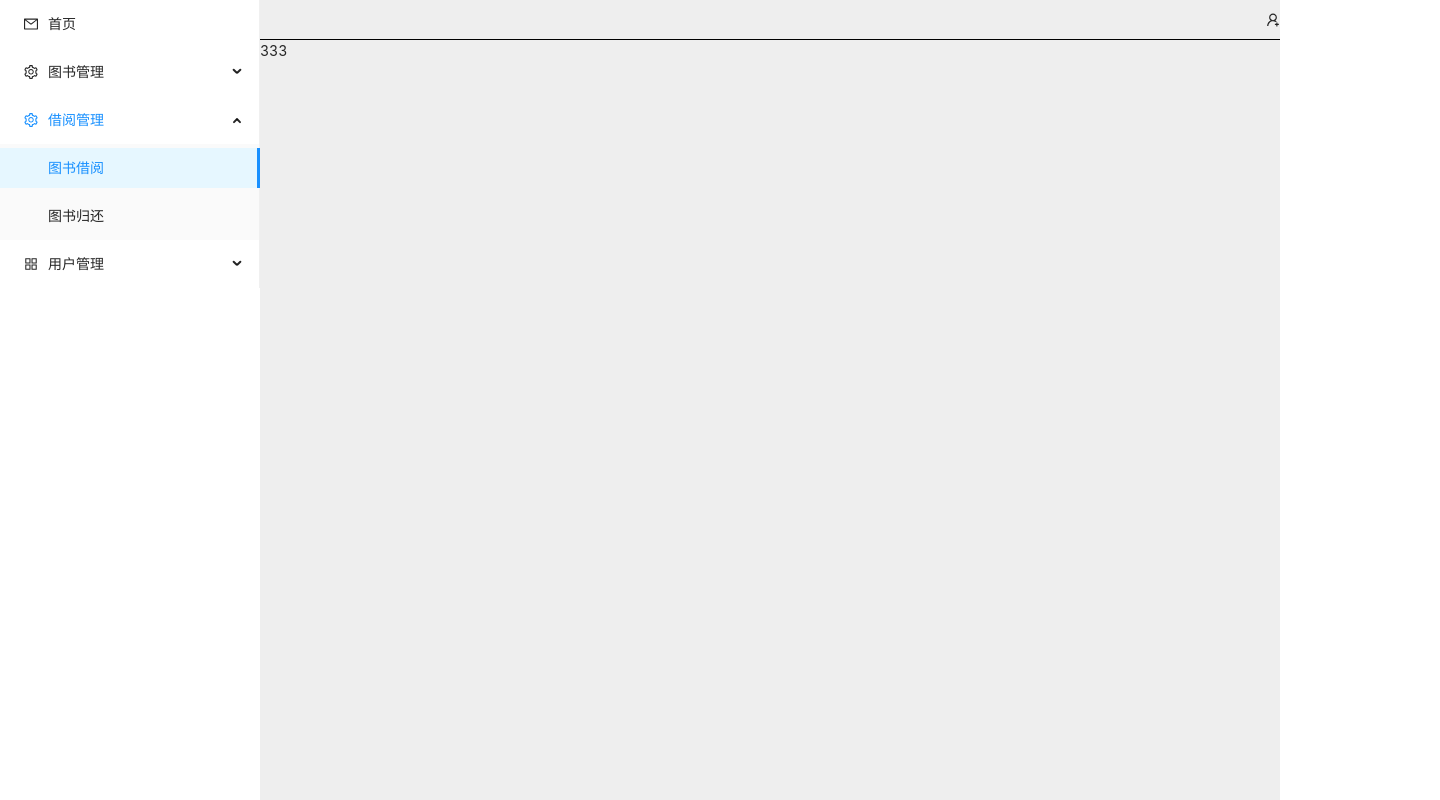
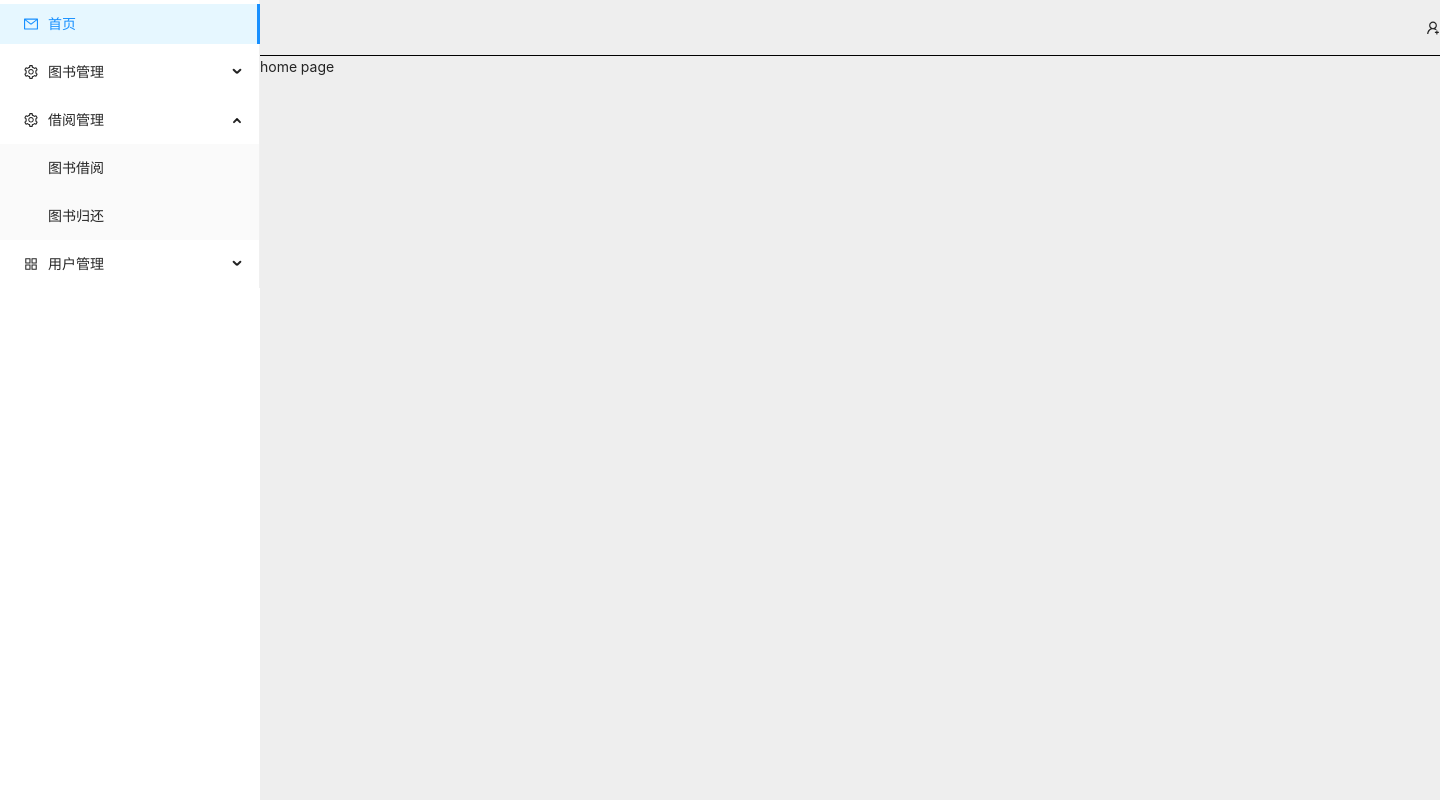
Before and after one commit to aa1213889/book-manage-web, a React app: page /home in a window 1280 px wide. Shown: the top 800 px of the page, 1440 px wide, since content can reach past the window. Built offline with nearby package versions, Linux system fonts and the light colour scheme.

Commit message:
20201126 2355

```diff
--- a/src/App.js
+++ b/src/App.js
@@ -1,7 +1,7 @@
 import React from 'react';
 import Login from './components/frame/Login'
 import Frame from './components/frame/Frame'
-import { Switch, Route, Redirect } from 'react-router-dom'
+import { Switch, Route } from 'react-router-dom'
 import './index.css'
 function App () {
   return (
@@ -9,10 +9,9 @@ function App () {
       <Switch>
         <Route path="/login" component={Login}></Route>
         <Route path="/" component={Frame}></Route>
-        <Redirect to='/login' />
       </Switch>
     </div>
-  );
+  )
 }
 
 export default App
--- a/src/assets/css/frame.sass
+++ b/src/assets/css/frame.sass
@@ -1,13 +1,11 @@
 $nav-color: red
 $tree-width: 260px
-$header-height: 2.5rem
-.nav
-  $width: 100px
-  width: $width
-  color: $nav-color
+$header-height: 3.5rem
 .frame
   width: 100%
   height: 100%
+  min-width: 1440px
+  min-height: 900px
   display: flex
   .frame-left
     width: $tree-width
@@ -17,16 +15,13 @@ $header-height: 2.5rem
   .frame-right
     flex: 1
     background-color: rgb(238,238,238)
+    display: flex
+    flex-direction: column
     .frame-header
-      width: calc( 100% - 260px )
+      width: 100%
       height: $header-height
       display: flex
       justify-content: flex-end
       border-bottom: 1px solid black
-      position: fixed
-      z-index: 999
     .frame-views
-      width: 100%
-      height: 2000px
-      margin-top: $header-height
-      z-index: 2
+      flex: 1
--- a/src/components/frame/Frame.jsx
+++ b/src/components/frame/Frame.jsx
@@ -2,6 +2,9 @@ import React, { Component } from 'react'
 import 'antd/dist/antd.css'
 import Header from './Header'
 import TreeList from './TreeList'
+import Views from './Views'
+
+
 class Frame extends Component {
   render () {
     return (
@@ -11,7 +14,7 @@ class Frame extends Component {
         </div>
         <div className='frame-right'>
           <Header />
-          <div className='frame-views'>333</div>
+          <Views />
         </div>
       </div>
     )
--- a/src/components/frame/Header.jsx
+++ b/src/components/frame/Header.jsx
@@ -4,7 +4,6 @@ class Header extends Component {
   render () {
     return (
       <div className="frame-header">
-
         <UserAddOutlined />
       </div>
     );
--- a/src/components/frame/TreeList.jsx
+++ b/src/components/frame/TreeList.jsx
@@ -1,6 +1,7 @@
 import React, { Component } from 'react'
 import { Menu } from 'antd';
 import { AppstoreOutlined, MailOutlined, SettingOutlined } from '@ant-design/icons';
+import { NavLink } from 'react-router-dom'
 
 const { SubMenu } = Menu;
 export default class TreeList extends Component {
@@ -13,22 +14,27 @@ export default class TreeList extends Component {
       <div className='tree-list'>
         <Menu
           onClick={this.handleClick}
-          defaultSelectedKeys={['5']} //默认选中的值
+          defaultSelectedKeys={['1']} //默认选中的值
           defaultOpenKeys={['sub2']}  //默认展开的列表
           mode="inline">
-          <Menu.Item key="1" icon={<MailOutlined />}>首页</Menu.Item>
+          <Menu.Item key="1" icon={<MailOutlined />}>
+            < NavLink to='/home'>首页</NavLink>
+          </Menu.Item>
           <SubMenu key="sub1" icon={<SettingOutlined />} title='图书管理' >
-            <Menu.Item key="2">图书管理</Menu.Item>
-            <Menu.Item key="3">图书类型</Menu.Item>
-            <Menu.Item key="4">图书录入</Menu.Item>
+            <Menu.Item key="2">< NavLink to='/book/manage'>图书管理</NavLink></Menu.Item>
+            <Menu.Item key="3">< NavLink to='/book/type'>图书类型</NavLink></Menu.Item>
+            <Menu.Item key="4">< NavLink to='/book/record'>图书录入</NavLink></Menu.Item>
           </SubMenu>
           <SubMenu key="sub2" icon={<SettingOutlined />} title='借阅管理' >
-            <Menu.Item key="5">图书借阅</Menu.Item>
-            <Menu.Item key="6">图书归还</Menu.Item>
+            <Menu.Item key="5">< NavLink to='/borrow/lend'>图书借阅</NavLink></Menu.Item>
+            <Menu.Item key="6">< NavLink to='/borrow/return'>图书归还</NavLink></Menu.Item>
           </SubMenu>
           <SubMenu key="sub3" icon={<AppstoreOutlined />} title="用户管理">
-            <Menu.Item key="7">用户设置</Menu.Item>
-            <Menu.Item key="8">管理员设置</Menu.Item>
+            <Menu.Item key="7">
+              < NavLink to='/user/info'>用户信息</NavLink>
+            </Menu.Item>
+            <Menu.Item key="8">
+              < NavLink to='/user/admin'>管理员设置</NavLink></Menu.Item>
           </SubMenu>
         </Menu>
       </div>
--- /dev/null
+++ b/src/components/frame/Views.jsx
@@ -0,0 +1,19 @@
+import React, { Component } from 'react'
+import { Switch, Route, Redirect } from 'react-router-dom'
+import HomePage from '../home'
+import AdminManage from '../user/AdminManage'
+import UserManage from '../user/UserManage'
+export default class Views extends Component {
+  render () {
+    return (
+      <div className='frame-views'>
+        <Switch>HomePage
+          <Route path='/home' component={HomePage} />
+          <Route path='/user/admin' component={AdminManage} />
+          <Route path='/user/info' component={UserManage} />
+          <Redirect to='/home' />
+        </Switch>
+      </div>
+    )
+  }
+}
--- /dev/null
+++ b/src/components/home/index.jsx
@@ -0,0 +1,11 @@
+import React, { Component } from 'react'
+
+export default class index extends Component {
+  render () {
+    return (
+      <div>
+        home page
+      </div>
+    )
+  }
+}
--- /dev/null
+++ b/src/components/user/AdminManage.jsx
@@ -0,0 +1,11 @@
+import React, { Component } from 'react'
+
+export default class AdminManage extends Component {
+  render () {
+    return (
+      <div>
+        2333
+      </div>
+    )
+  }
+}
--- /dev/null
+++ b/src/components/user/UserManage.jsx
@@ -0,0 +1,11 @@
+import React, { Component } from 'react'
+
+export default class UserManage extends Component {
+  render () {
+    return (
+      <div>
+        322
+      </div>
+    )
+  }
+}
```
